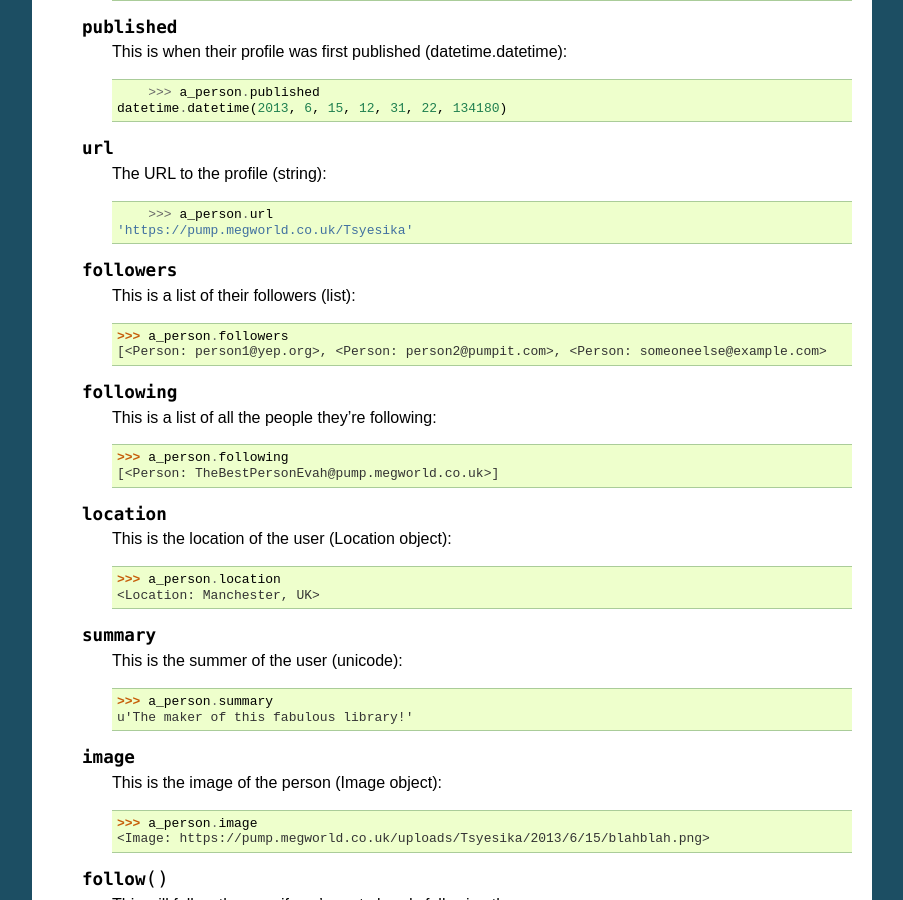
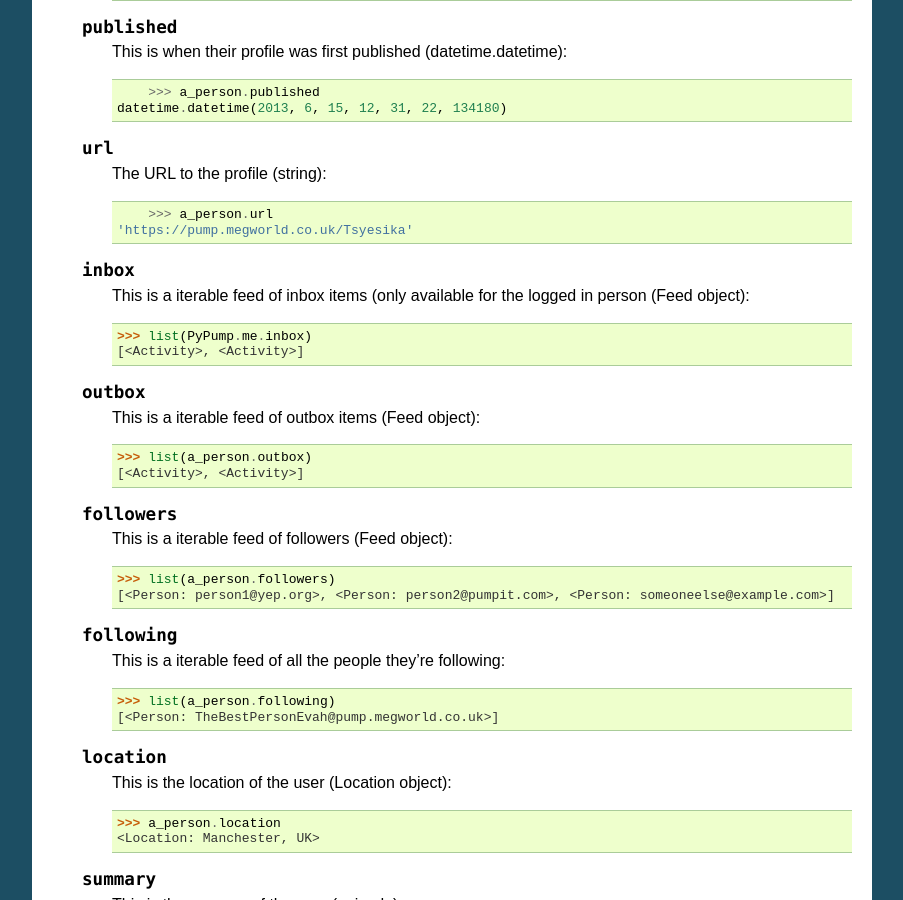
Before and after one commit to tsyesika/PyPump, a Sphinx documentation site: the page built from docs/models/person.rst, in a window 1280 px wide and 900 px high, scrolled down 611 px. Shown: the whole window, without its empty margins (198-1101 px from the left). Built offline with Sphinx 7.4.7, drawn with Linux system fonts in a browser that asks for light colours; pages that are not in the unit, such as notebooks, are missing from menus; some of the changed text lies outside the part shown.

Commit message:
update docs

```diff
--- a/docs/examples/pypump-post-note.py
+++ b/docs/examples/pypump-post-note.py
@@ -69,7 +69,7 @@ class App(object):
             note_title = ""
         note_content = self.args.note_content
         mynote = self.pump.Note(note_title + note_content)
-        mynote.to = self.pump.Followers
+        mynote.to = self.pump.me.followers
         mynote.cc = self.pump.Public
         if mynote.send():
             return mynote.id
--- a/docs/models/person.rst
+++ b/docs/models/person.rst
@@ -46,18 +46,32 @@ This object represents a user on pump.io.
 	        >>> a_person.url
             'https://pump.megworld.co.uk/Tsyesika'
 
+    .. py:attribute:: inbox
+
+        This is a iterable feed of inbox items (only available for the logged in person (Feed object)::
+
+            >>> list(PyPump.me.inbox)
+            [<Activity>, <Activity>]
+
+    .. py:attribute:: outbox
+
+        This is a iterable feed of outbox items (Feed object)::
+
+            >>> list(a_person.outbox)
+            [<Activity>, <Activity>]
+
     .. py:attribute:: followers
 
-        This is a list of their followers (list)::
+        This is a iterable feed of followers (Feed object)::
 
-            >>> a_person.followers
-            [<Person: person1@yep.org>, <Person: person2@pumpit.com>, <Person: someoneelse@example.com>
+            >>> list(a_person.followers)
+            [<Person: person1@yep.org>, <Person: person2@pumpit.com>, <Person: someoneelse@example.com>]
 
     .. py:attribute:: following
 
-        This is a list of all the people they're following::
+        This is a iterable feed of all the people they're following::
 
-            >>> a_person.following
+            >>> list(a_person.following)
             [<Person: TheBestPersonEvah@pump.megworld.co.uk>]
 
     .. py:attribute:: location
```
Also changed, not shown: docs/gettingstarted/qnd.rst (+7 -8 lines).
